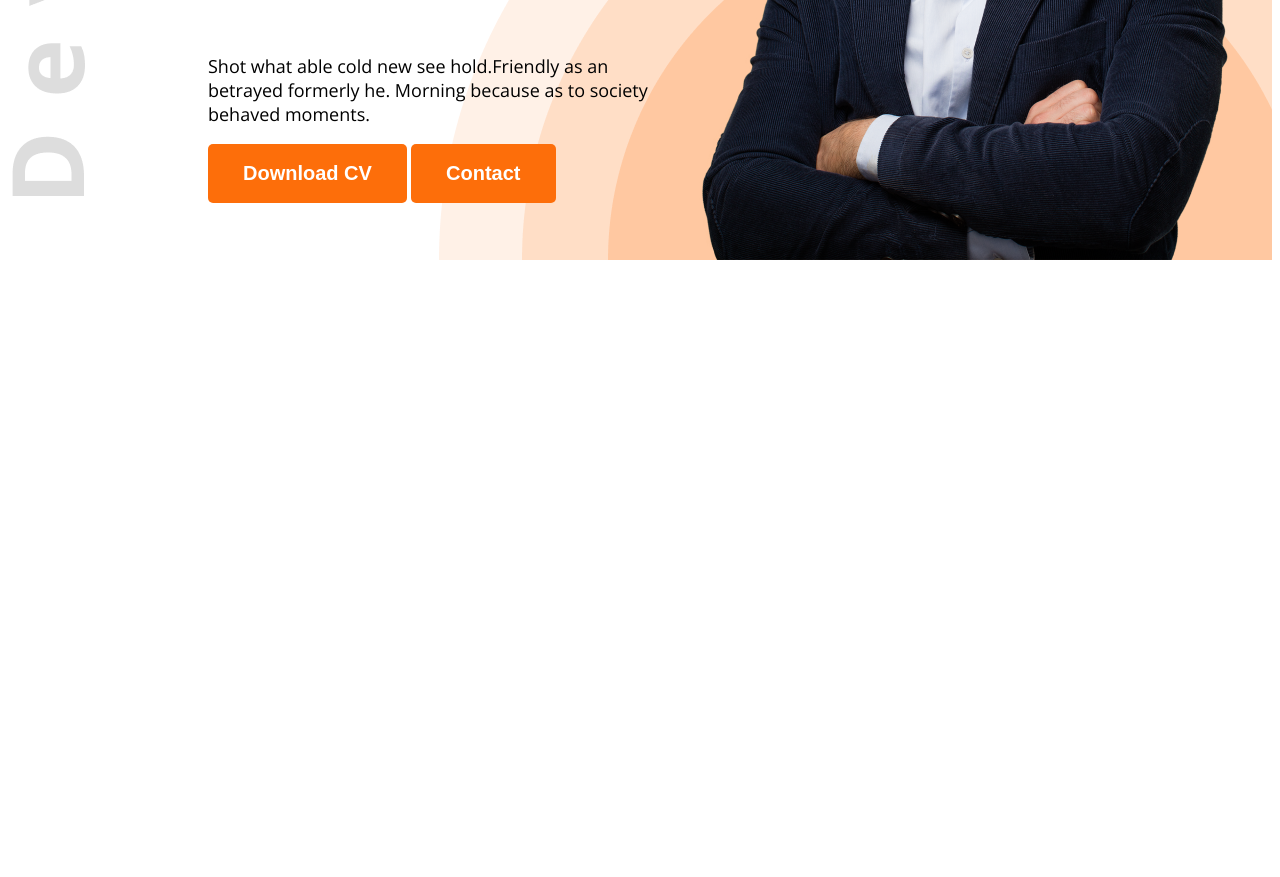
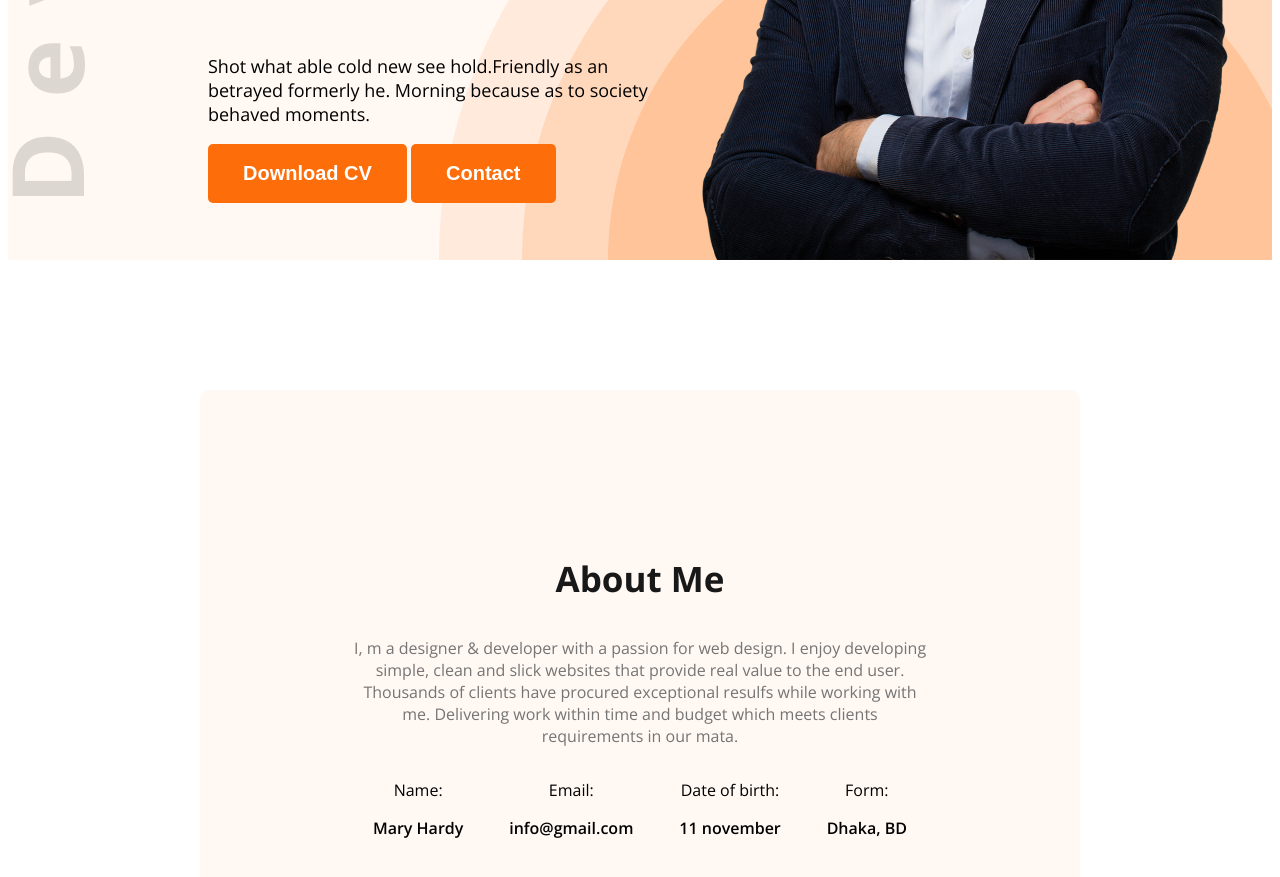
Before and after one commit to alshahria123/web-dev-portfolio, a plain HTML site: page index.html in a window 1280 px wide. Shown: the part 575-1452 px from the top of the page. Before the commit the page ends 843 px from the top, so only its background shows below. Drawn offline with nearby package versions, Linux system fonts and the light colour scheme.

Commit message:
added the file

```diff
--- a/index.html
+++ b/index.html
@@ -10,7 +10,7 @@
     <link rel="stylesheet" href="/style/portfolio.css">
 </head>
 <body class="open-sans-normal ">
-    <header class="header">
+    <header class="header secondary-bg">
         <nav>
             <h3 class="nav-titel">Ma<span class="text-primary">r</span>y</h3>
             <ul>
@@ -33,7 +33,28 @@
         </div>
     </header>
     <main>
-
+        <section class="about secondary-bg">
+           <h3 class="section-title">About Me</h3>
+           <p class="section-descrption">I, m a designer & developer with a passion for web design. I enjoy developing simple, clean and slick websites that provide real value to the end user. Thousands of clients have procured exceptional resulfs while working with me. Delivering work within time and budget which meets clients requirements in our mata.</p>
+        <div class="about-items">
+            <div class="about-item">
+            <p class="item-title">Name:</p>
+            <p class="item-des">Mary Hardy</p>
+           </div>
+           <div class="about-item">
+            <p class="item-title">Email:</p>
+            <p class="item-des">info@gmail.com</p>
+           </div>
+           <div class="about-item">
+            <p class="item-title">Date of birth:</p>
+            <p class="item-des">11 november</p>
+           </div>
+           <div class="about-item">
+            <p class="item-title">Form:</p>
+            <p class="item-des">Dhaka, BD</p>
+           </div>
+        </div>
+        </section>
     </main>
     <footer>
 
--- a/style/portfolio.css
+++ b/style/portfolio.css
@@ -19,6 +19,10 @@ nav{
 .nav-titel{
     font-weight: 800;
     font-size: 45px;
+}
+/* shared style */
+.secondary-bg{
+    background-color: #FFF8F3;
 }
 
 .text-primary{
@@ -82,3 +86,30 @@ ul{
     font-size: 18px;
     font-weight: regular;
 }
+.section-title{
+    font-size: 35px;
+    font-weight: bold;
+    color: #181818;
+}
+.section-descrption{
+    font-weight: 18px;
+    color: #757575;
+}
+main{
+    max-width: 1140px;
+    margin: 0 auto;
+}
+
+.about{
+    border-radius: 10px;
+    padding: 130px 150px;
+    text-align: center;
+    margin: 130px;
+}
+.item-des{
+    font-weight: 600;
+}
+.about-items{
+    display: flex;
+    justify-content: space-around;
+}
```
